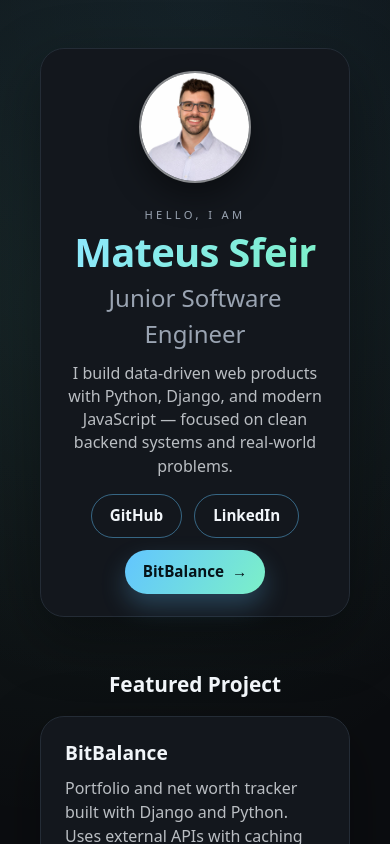
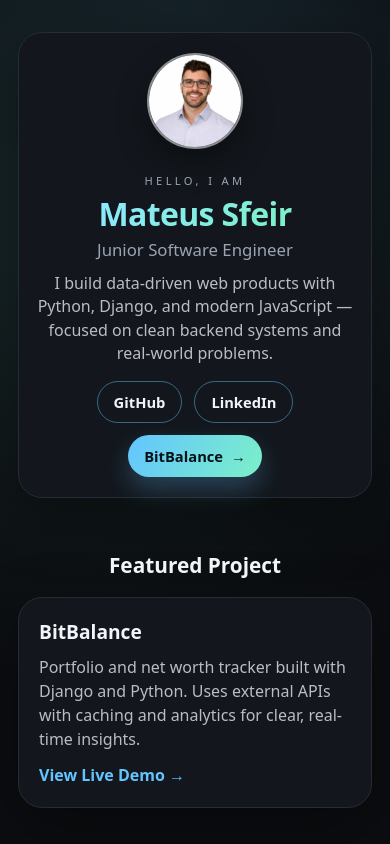
Before and after one commit to mateussfeir/portfolio, a React (Vite) app: page / in a window 390 px wide. Shown: the top 844 px of the page. Built offline with nearby package versions, Linux system fonts and the light colour scheme.

Commit message:
making the web version responsive

```diff
--- a/src/App.css
+++ b/src/App.css
@@ -32,14 +32,14 @@ body {
 .page {
   display: flex;
   justify-content: center;
-  padding: 48px 0 40px;
+  padding: clamp(32px, 6vw, 56px) 0 clamp(28px, 5vw, 44px);
 }
 
 .page-container {
   width: 100%;
   max-width: 1360px;
   margin: 0 auto;
-  padding: 0 40px;
+  padding: 0 clamp(18px, 4vw, 40px);
 }
 
 .card {
@@ -51,9 +51,9 @@ body {
 
 .hero {
   display: grid;
-  grid-template-columns: 160px 1fr;
+  grid-template-columns: minmax(120px, 160px) 1fr;
   gap: 24px;
-  padding: 24px 28px;
+  padding: clamp(20px, 4vw, 28px);
   align-items: center;
   margin-bottom: 52px;
 }
@@ -74,7 +74,7 @@ body {
 
 .hero-content h1 {
   margin: 6px 0 6px;
-  font-size: 2.5rem;
+  font-size: clamp(2rem, 4vw, 2.6rem);
   letter-spacing: -0.02em;
 }
 
@@ -88,6 +88,7 @@ body {
 .hero-content h2 {
   margin: 0 0 10px;
   font-weight: 500;
+  font-size: clamp(1.05rem, 2.6vw, 1.3rem);
   color: var(--muted);
 }
 
@@ -167,6 +168,7 @@ body {
   align-items: center;
   text-decoration: none;
   color: inherit;
+  min-width: 0;
   transition: transform 0.22s ease, border 0.22s ease, box-shadow 0.22s ease;
 }
 
@@ -265,6 +267,31 @@ body {
 
   .project-card {
     grid-template-columns: 1fr;
+    text-align: left;
+  }
+}
+
+@media (max-width: 768px) {
+  .section {
+    margin-bottom: 40px;
+  }
+
+  .button {
+    height: 42px;
+    padding: 0 16px;
+    font-size: 0.92rem;
+  }
+
+  .pill-row {
+    gap: 10px;
+  }
+
+  .pill {
+    font-size: 0.88rem;
+  }
+
+  .project-card {
+    padding: 20px;
   }
 }
 
@@ -293,3 +320,18 @@ body {
     display: none;
   }
 }
+
+@media (max-width: 480px) {
+  .hero {
+    padding: 20px 16px;
+  }
+
+  .avatar {
+    width: 96px;
+    height: 96px;
+  }
+
+  .subtitle {
+    max-width: 100%;
+  }
+}
```
